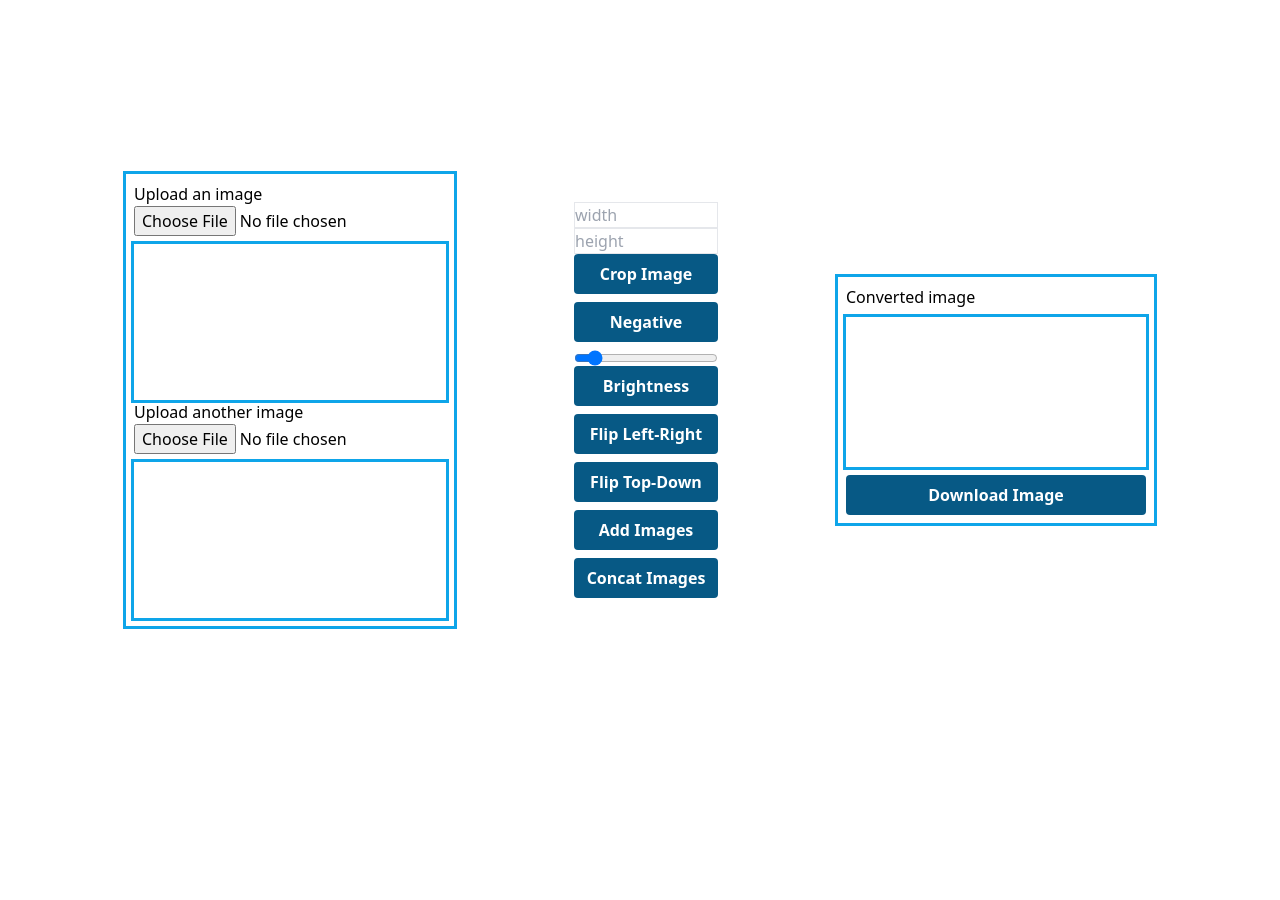
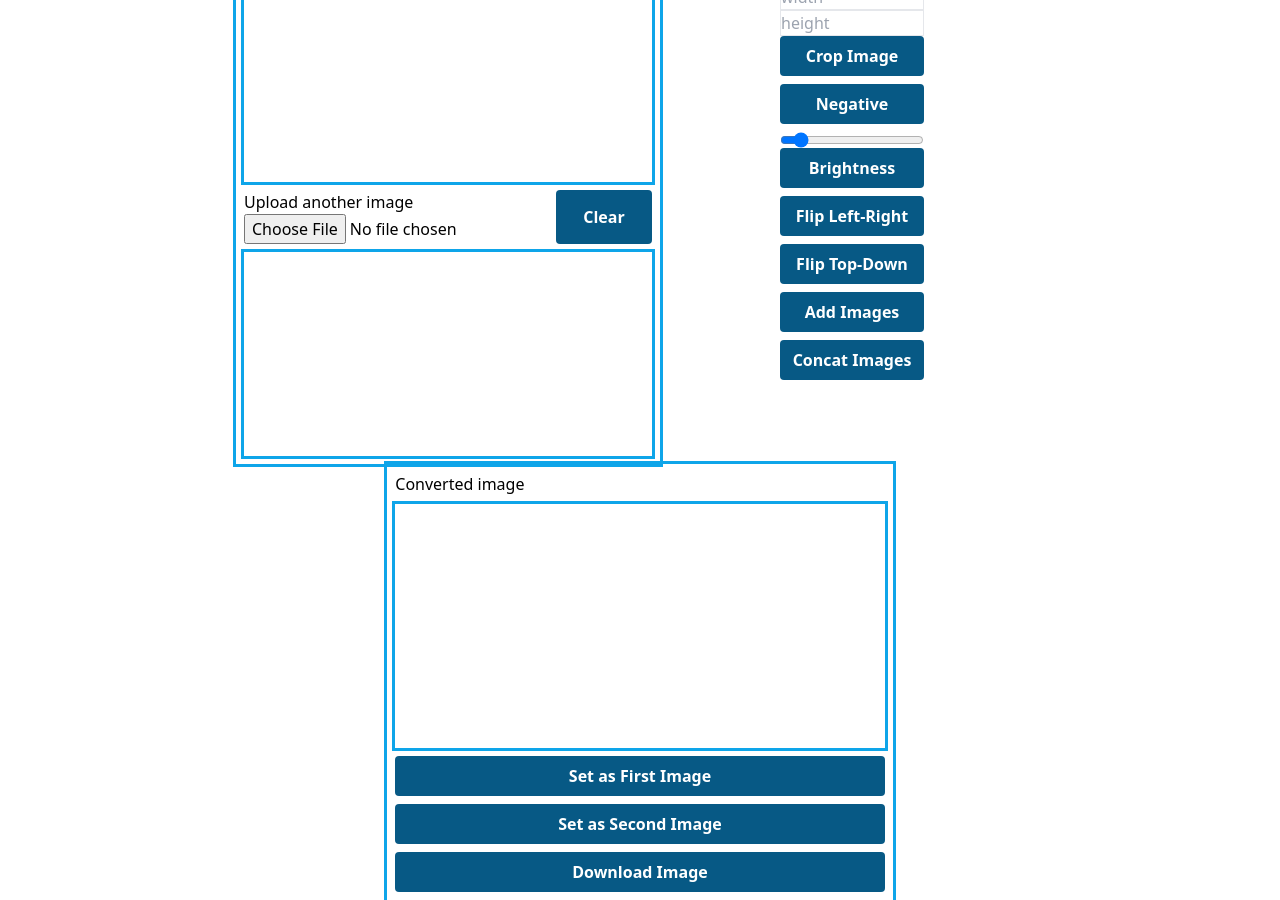
Before and after one commit to guilhermepereira2917/image-processing, a Next.js app: page / in a window 1280 px wide. Before the commit the page ends 800 px from the top, so only its background shows below. Built offline with nearby package versions, Linux system fonts and the light colour scheme.

Commit message:
added option for clearing the selected images

```diff
--- a/src/classes/RgbImageCanvasDrawer.ts
+++ b/src/classes/RgbImageCanvasDrawer.ts
@@ -1,13 +1,18 @@
 import { RgbImage } from "./RgbImage";
 
 export default class RgbImageCanvasDrawer {
-  draw(image: RgbImage, canvas: HTMLCanvasElement): void {
+  draw(image: RgbImage | null, canvas: HTMLCanvasElement): void {
     const context: CanvasRenderingContext2D | null = canvas.getContext('2d');
     if (!context) {
       return;
     }
 
     context.clearRect(0, 0, canvas.width, canvas.height);
+
+    if (!image) {
+      return;
+    }
+
     canvas.width = image.width();
     canvas.height = image.height();
 
--- a/src/pages/index.tsx
+++ b/src/pages/index.tsx
@@ -30,6 +30,28 @@ export default function Home() {
     return document.getElementById('convertedImageCanvas') as HTMLCanvasElement;
   }
 
+  function drawFirstUploadedImage(): void {
+    const canvas: HTMLCanvasElement = getFirstUploadedImageCanvas();
+    const rgbImageCanvasDrawer: RgbImageCanvasDrawer = new RgbImageCanvasDrawer();
+    rgbImageCanvasDrawer.draw(filterApplier.firstUploadedImage, canvas);
+  }
+
+  function drawSecondUploadedImage(): void {
+    const canvas: HTMLCanvasElement = getSecondUploadedImageCanvas();
+    const rgbImageCanvasDrawer: RgbImageCanvasDrawer = new RgbImageCanvasDrawer();
+    rgbImageCanvasDrawer.draw(filterApplier.secondUploadedImage, canvas);
+  }
+
+  function setFirstUploadedImage(image: RgbImage | null) {
+    filterApplier.firstUploadedImage = image;
+    drawFirstUploadedImage();
+  }
+
+  function setSecondUploadedImage(image: RgbImage | null) {
+    filterApplier.secondUploadedImage = image;
+    drawSecondUploadedImage();
+  }
+
   function onFirstImageChange(event: React.ChangeEvent<HTMLInputElement>): void {
     if (!event.target.files || !event.target.files[0]) {
       return;
@@ -38,11 +60,7 @@ export default function Home() {
     const uploadedFile: File = event.target.files[0];
     const fileToRgbImageConverter: FileToRgbImageConverter = new FileToRgbImageConverter();
     fileToRgbImageConverter.convert(uploadedFile).then((value: RgbImage) => {
-      filterApplier.firstUploadedImage = value;
-
-      const canvas: HTMLCanvasElement = getFirstUploadedImageCanvas();
-      const rgbImageCanvasDrawer: RgbImageCanvasDrawer = new RgbImageCanvasDrawer();
-      rgbImageCanvasDrawer.draw(filterApplier.firstUploadedImage, canvas);
+      setFirstUploadedImage(value);
     });
   }
 
@@ -54,11 +72,7 @@ export default function Home() {
     const uploadedFile: File = event.target.files[0];
     const fileToRgbImageConverter: FileToRgbImageConverter = new FileToRgbImageConverter();
     fileToRgbImageConverter.convert(uploadedFile).then((value: RgbImage) => {
-      filterApplier.secondUploadedImage = value;
-
-      const canvas: HTMLCanvasElement = getSecondUploadedImageCanvas();
-      const rgbImageCanvasDrawer: RgbImageCanvasDrawer = new RgbImageCanvasDrawer();
-      rgbImageCanvasDrawer.draw(filterApplier.secondUploadedImage, canvas);
+      setSecondUploadedImage(value);
     });
   }
 
@@ -108,6 +122,30 @@ export default function Home() {
     });
   }
 
+  function onClearFirstImageClick(): void {
+    setFirstUploadedImage(null);
+  }
+
+  function onClearSecondImageClick(): void {
+    setSecondUploadedImage(null);
+  }
+
+  function onSetAsFirstImageClick(): void {
+    if (!filterApplier.convertedImage) {
+      return;
+    }
+
+    setFirstUploadedImage(filterApplier.convertedImage.clone());
+  }
+
+  function onSetAsSecondImageClick(): void {
+    if (!filterApplier.convertedImage) {
+      return;
+    }
+
+    setSecondUploadedImage(filterApplier.convertedImage.clone());
+  }
+
   function onDownloadImageClick(): void {
     if (!filterApplier.convertedImage) {
       return;
@@ -127,15 +165,27 @@ export default function Home() {
   return (
     <main className="flex flex-wrap justify-center items-center">
       <div className="flex flex-col justify-center outline p-2 outline-sky-500">
-        <label htmlFor="firstUploadedImage">Upload an image</label>
-        <input type="file" name="firstUploadedImage" accept="image/png, image/jpeg" onChange={onFirstImageChange} />
+        <div className="flex mt-2">
+          <div className="flex flex-col flex-wrap">
+            <label htmlFor="firstUploadedImage">Upload an image</label>
+            <input type="file" name="firstUploadedImage" accept="image/png, image/jpeg" onChange={onFirstImageChange} />
+          </div>
+
+          <button onClick={onClearFirstImageClick} className="bg-sky-800 p-2 rounded text-white font-bold w-24">Clear</button>
+        </div>
 
         <canvas className="mt-2 outline outline-sky-500" id="firstUploadedImageCanvas" />
 
-        <label htmlFor="secondUploadedImage">Upload another image</label>
-        <input type="file" name="secondUploadedImage" accept="image/png, image/jpeg" onChange={onSecondImageChange} />
+        <div className="flex mt-2">
+          <div className="flex flex-col flex-wrap">
+            <label htmlFor="secondUploadedImage">Upload another image</label>
+            <input type="file" name="secondUploadedImage" accept="image/png, image/jpeg" onChange={onSecondImageChange} />
+          </div>
 
-        <canvas className="mt-2 outline outline-sky-500" id="secondUploadedImageCanvas" />
+          <button onClick={onClearSecondImageClick} className="bg-sky-800 p-2 rounded text-white font-bold w-24">Clear</button>
+        </div>
+
+        <canvas className="mt-2 outline outline-sky-500 w-full" id="secondUploadedImageCanvas" />
       </div>
 
       <div className="w-96 flex flex-col gap-2 items-center justify-center">
@@ -160,8 +210,11 @@ export default function Home() {
 
       <div className="outline outline-sky-500 p-2">
         <label>Converted image</label>
-        <canvas className="mt-2 outline outline-sky-500" id="convertedImageCanvas" />
+        <canvas className="mt-2 outline outline-sky-500 w-full" id="convertedImageCanvas" />
 
+
+        <button onClick={onSetAsFirstImageClick} className="bg-sky-800 p-2 mt-2 rounded text-white font-bold w-full">Set as First Image</button>
+        <button onClick={onSetAsSecondImageClick} className="bg-sky-800 p-2 mt-2 rounded text-white font-bold w-full">Set as Second Image</button>
         <button onClick={onDownloadImageClick} className="bg-sky-800 p-2 mt-2 rounded text-white font-bold w-full">Download Image</button>
       </div>
     </main>
```
